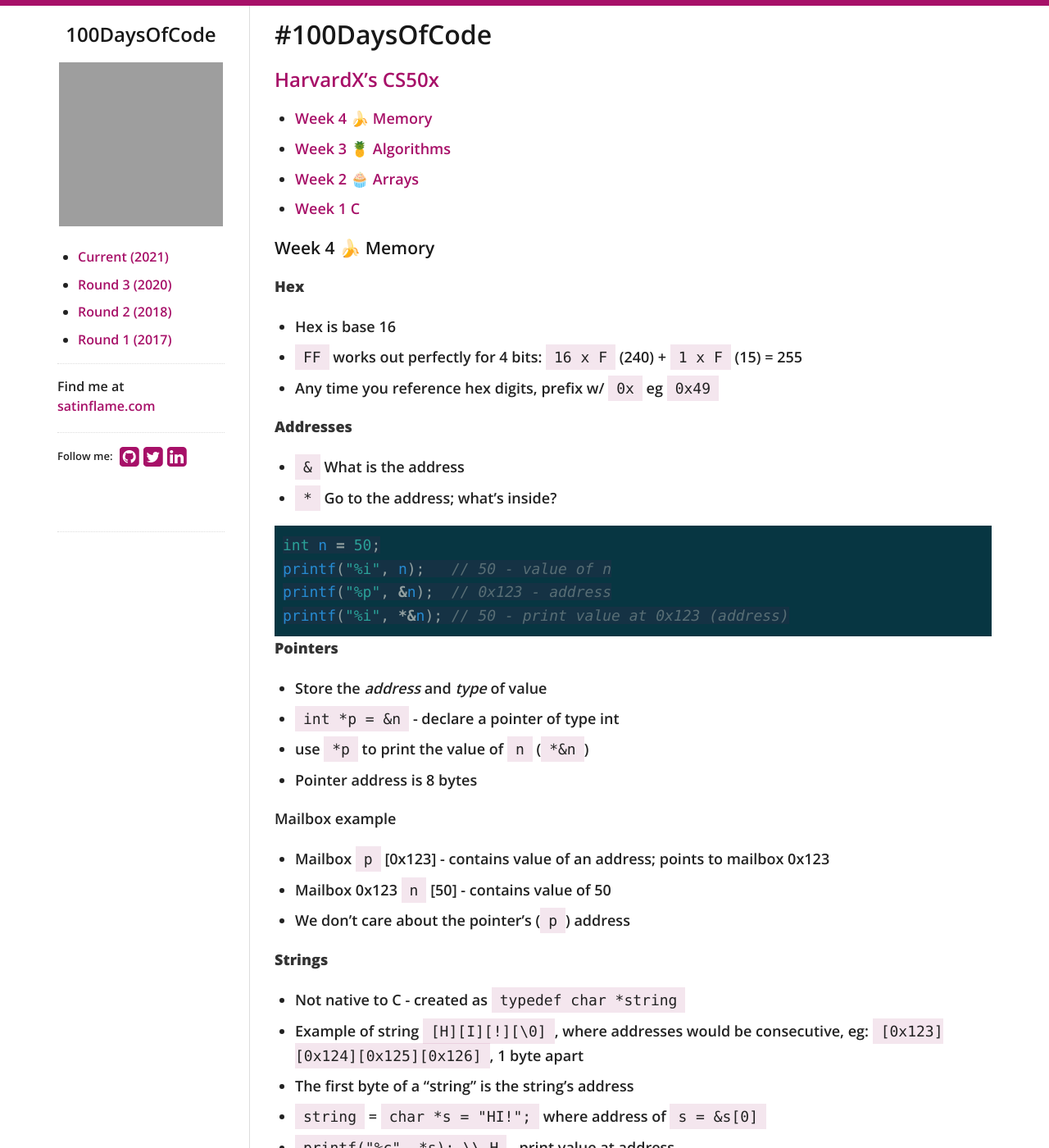
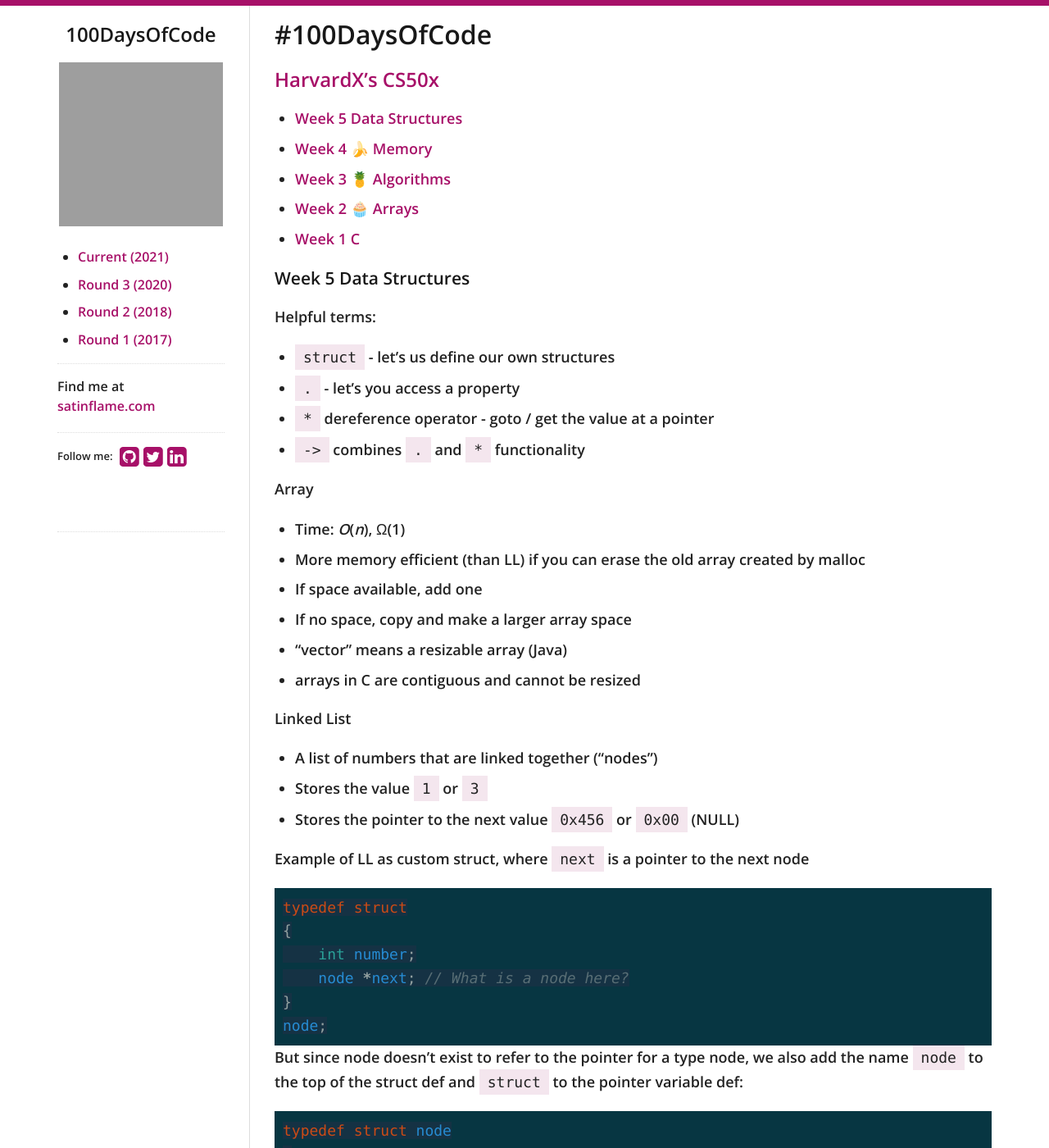
Before and after one commit to virtual/100daysofcode, a Jekyll site: the page built from index.md, in a window 1280 px wide and 1400 px high. Shown: the whole window at 82% size. Built offline with Jekyll 4.4.1, drawn with Linux system fonts in a browser that asks for light colours; nearby versions of some CDN libraries; our own code applies the rules of GitHub Pages for plain Markdown files; some of the changed text lies outside the part shown; grey boxes are pictures that could not be loaded.

Commit message:
Update index.md

````diff
--- a/index.md
+++ b/index.md
@@ -2,10 +2,57 @@
 
 ## [HarvardX's CS50x](https://learning.edx.org/course/course-v1:HarvardX+CS50+X)
 
+- [Week 5 Data Structures](#week-5-data-structures)
 - [Week 4 🍌 Memory](#week-4--memory)
 - [Week 3 🍍 Algorithms](#week-3--algorithms)
 - [Week 2 🧁 Arrays](#week-2--arrays)
 - [Week 1 C](#week-1-c)
+
+### Week 5 Data Structures
+
+Helpful terms:
+
+- `struct` - let's us define our own structures
+- `.` - let's you access a property
+- `*` dereference operator - goto / get the value at a pointer
+- `->` combines `.` and `*` functionality
+
+Array
+
+- Time: *O*(*n*), Ω(1)
+- More memory efficient (than LL) if you can erase the old array created by malloc
+- If space available, add one
+- If no space, copy and make a larger array space
+- "vector" means a resizable array (Java)
+- arrays in C are contiguous and cannot be resized
+
+Linked List
+
+- A list of numbers that are linked together ("nodes")
+- Stores the value `1` or `3`
+- Stores the pointer to the next value `0x456` or `0x00` (NULL)
+
+Example of LL as custom struct, where `next` is a pointer to the next node
+
+```c
+typedef struct
+{
+    int number;
+    node *next; // What is a node here?
+}
+node;
+```
+
+But since node doesn't exist to refer to the pointer for a type node, we also add the name `node` to the top of the struct def and `struct` to the pointer variable def:
+
+```c
+typedef struct node
+{
+    int number;
+    struct node *next;
+}
+node;
+```
 
 ### Week 4 🍌 Memory
 
````
